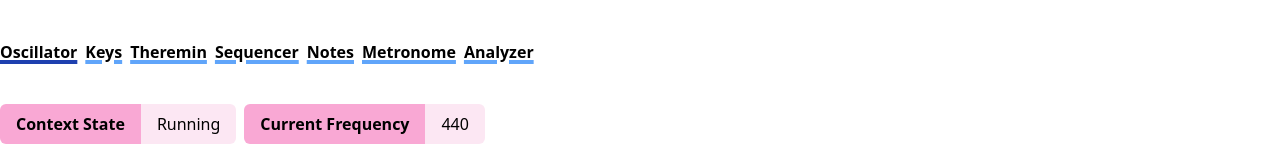
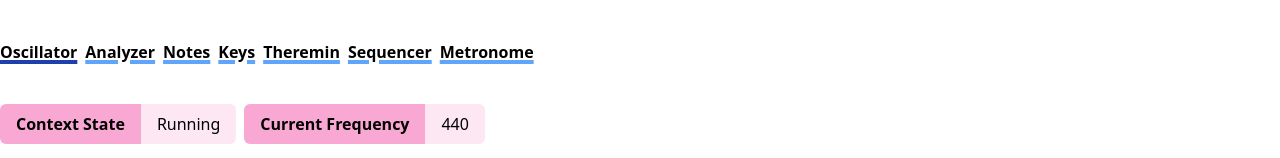
Before and after one commit to stevekinney/synthesizzler, a SvelteKit app: page /oscillator in a window 1280 px wide. Shown: the top 158 px of the page. Built offline with nearby package versions, Linux system fonts and the light colour scheme.

Commit message:
Rearrange links

```diff
--- a/src/routes/+layout.svelte
+++ b/src/routes/+layout.svelte
@@ -10,6 +10,12 @@
         <Link href="/oscillator">Oscillator</Link>
       </li>
       <li>
+        <Link href="/analyzer">Analyzer</Link>
+      </li>
+      <li>
+        <Link href="/notes">Notes</Link>
+      </li>
+      <li>
         <Link href="/keys">Keys</Link>
       </li>
       <li>
@@ -19,13 +25,7 @@
         <Link href="/step-sequencer">Sequencer</Link>
       </li>
       <li>
-        <Link href="/notes">Notes</Link>
-      </li>
-      <li>
         <Link href="/metronome">Metronome</Link>
-      </li>
-      <li>
-        <Link href="/analyzer">Analyzer</Link>
       </li>
     </ul>
   </nav>
```
